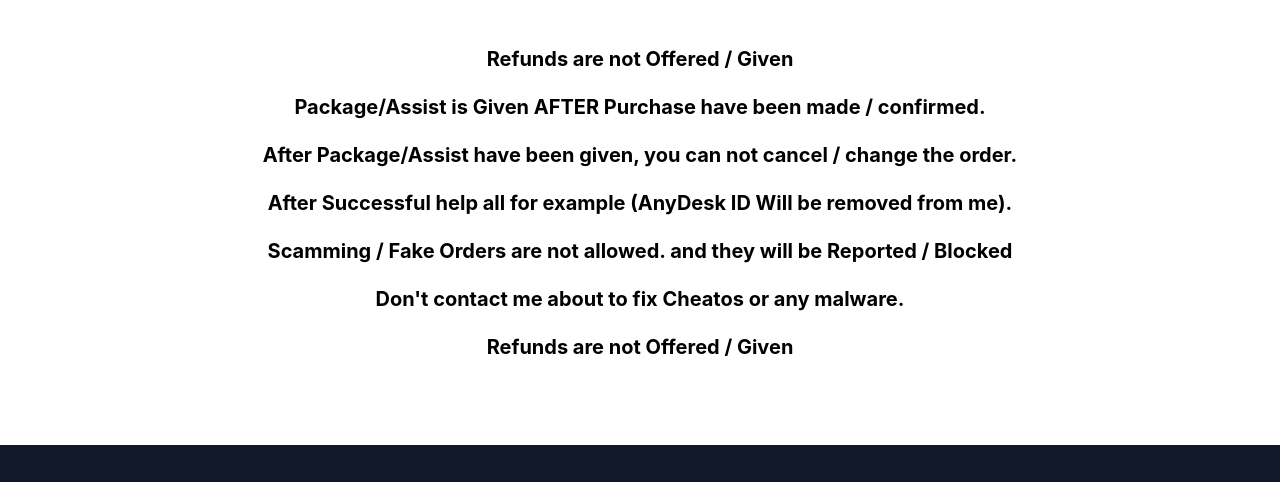
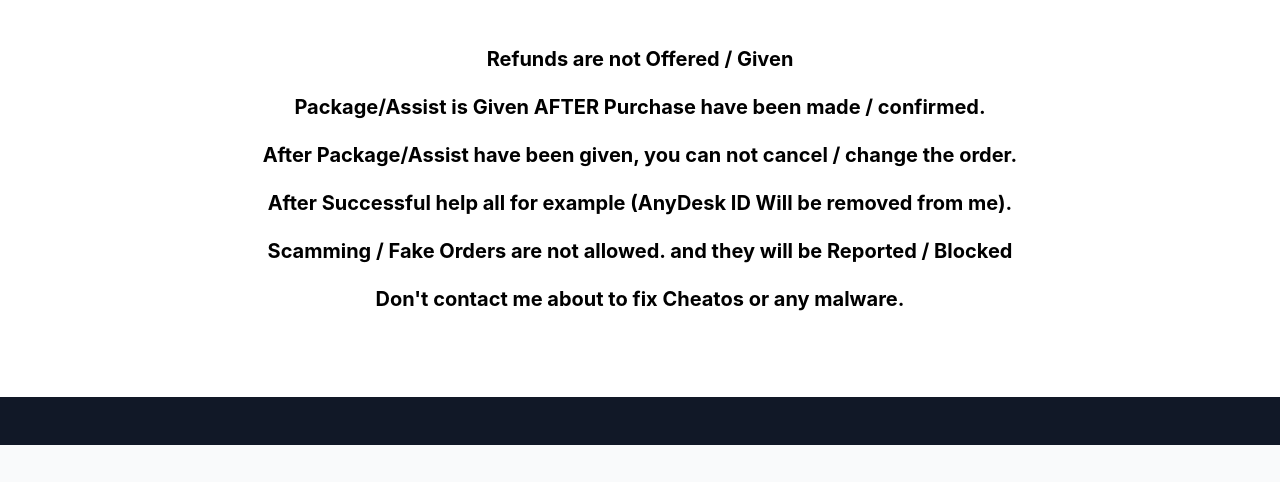
Before and after one commit to mazkdevf-it/website, a plain HTML site: page Terms/index.html in a window 1280 px wide. Shown: the part 299-781 px from the top of the page. Drawn offline with nearby package versions, Linux system fonts and the light colour scheme.

Commit message:
Update index.html

```diff
--- a/Terms/index.html
+++ b/Terms/index.html
@@ -139,10 +139,6 @@
                 <h3 class="mb-2 text-xl font-bold dark:text-white">Don't contact me about to fix Cheatos or any malware.
                 </h3>
             </div>
-            <div class="my-5">
-                <h3 class="mb-2 text-xl font-bold dark:text-white">Refunds are not Offered / Given</h3>
-            </div>
-
         </div>
     </section>
 
```
